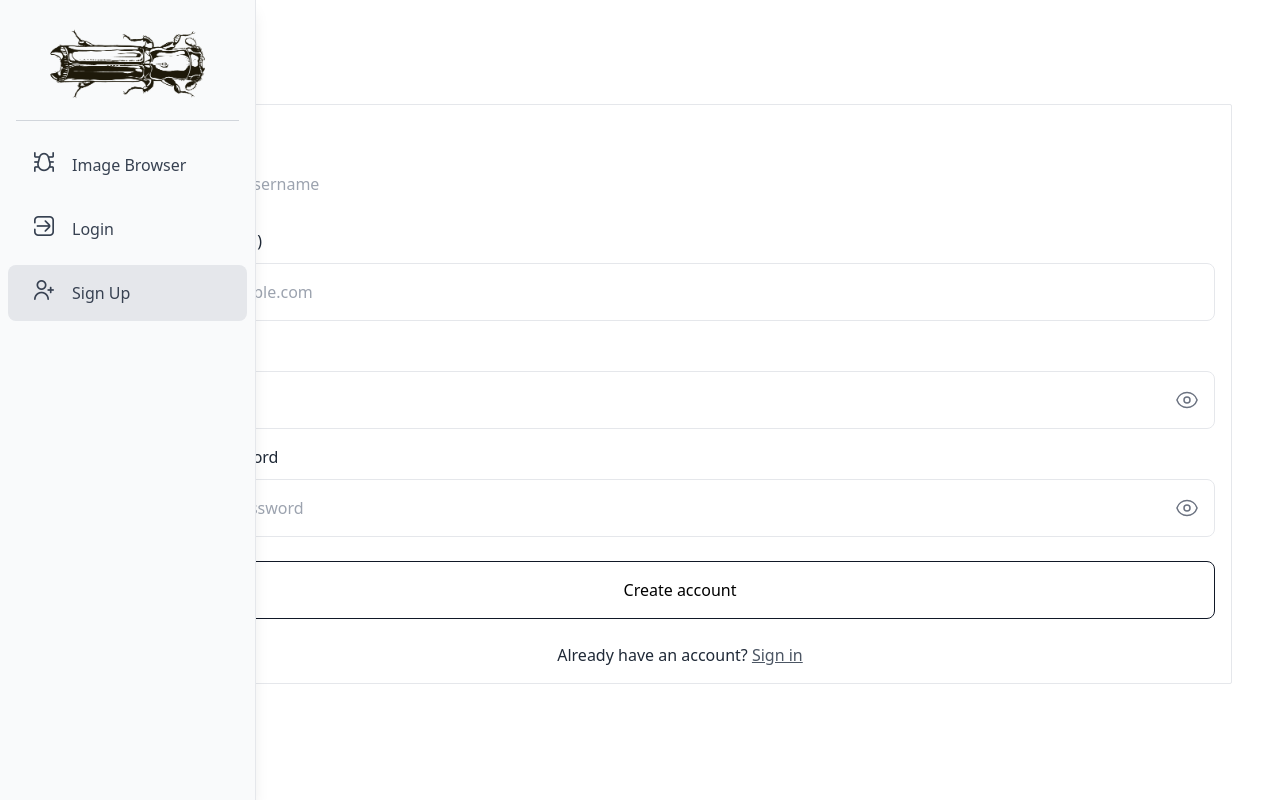
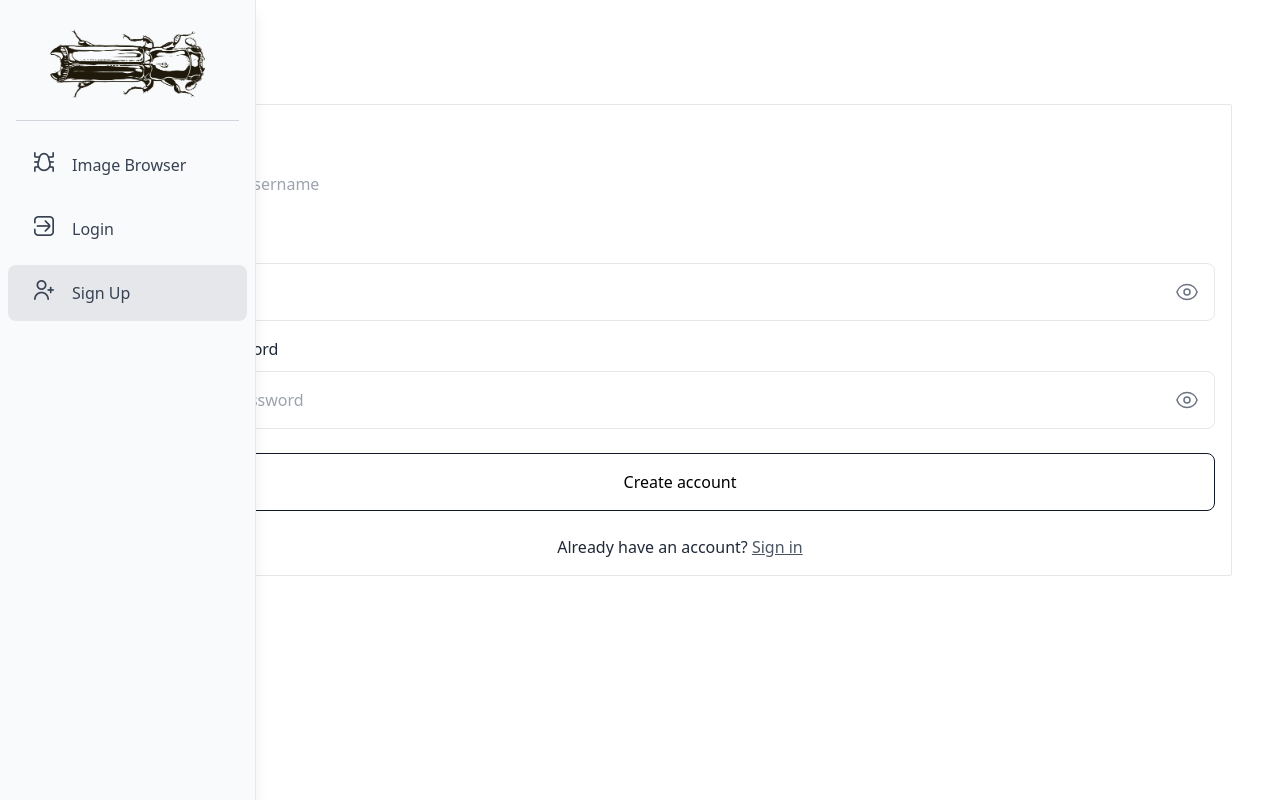
Before and after one commit to ChristopherMarais/barkandambrosiagallery, a Django app: page /accounts/signup/ in a window 1280 px wide. Run offline with Django 5.2, Linux system fonts and the light colour scheme; parts of the project's set-up code (start-up, migrations or seed data) failed here and were passed over; some libraries are stand-ins or nearby versions.

Commit message:
removing email input box from html

```diff
--- a/beetlesgallery/templates/accounts/signup.html
+++ b/beetlesgallery/templates/accounts/signup.html
@@ -15,13 +15,6 @@
             <label class="mb-2.5 block font-medium">Username</label>
             {{ form.username }}
             {{ form.username.errors }}
-          </div>
-
-          <div class="mb-4">
-            <label class="mb-2.5 block font-medium">Email (optional)</label>
-            <input type="email" name="email" placeholder="you@example.com" class="w-full rounded-lg border border-stroke bg-transparent py-4 pl-6 pr-10 outline-none
-                          focus:border-primary focus-visible:shadow-none dark:border-form-strokedark
-                          dark:bg-form-input dark:focus:border-primary" />
           </div>
 
           <div class="mb-4">
```
